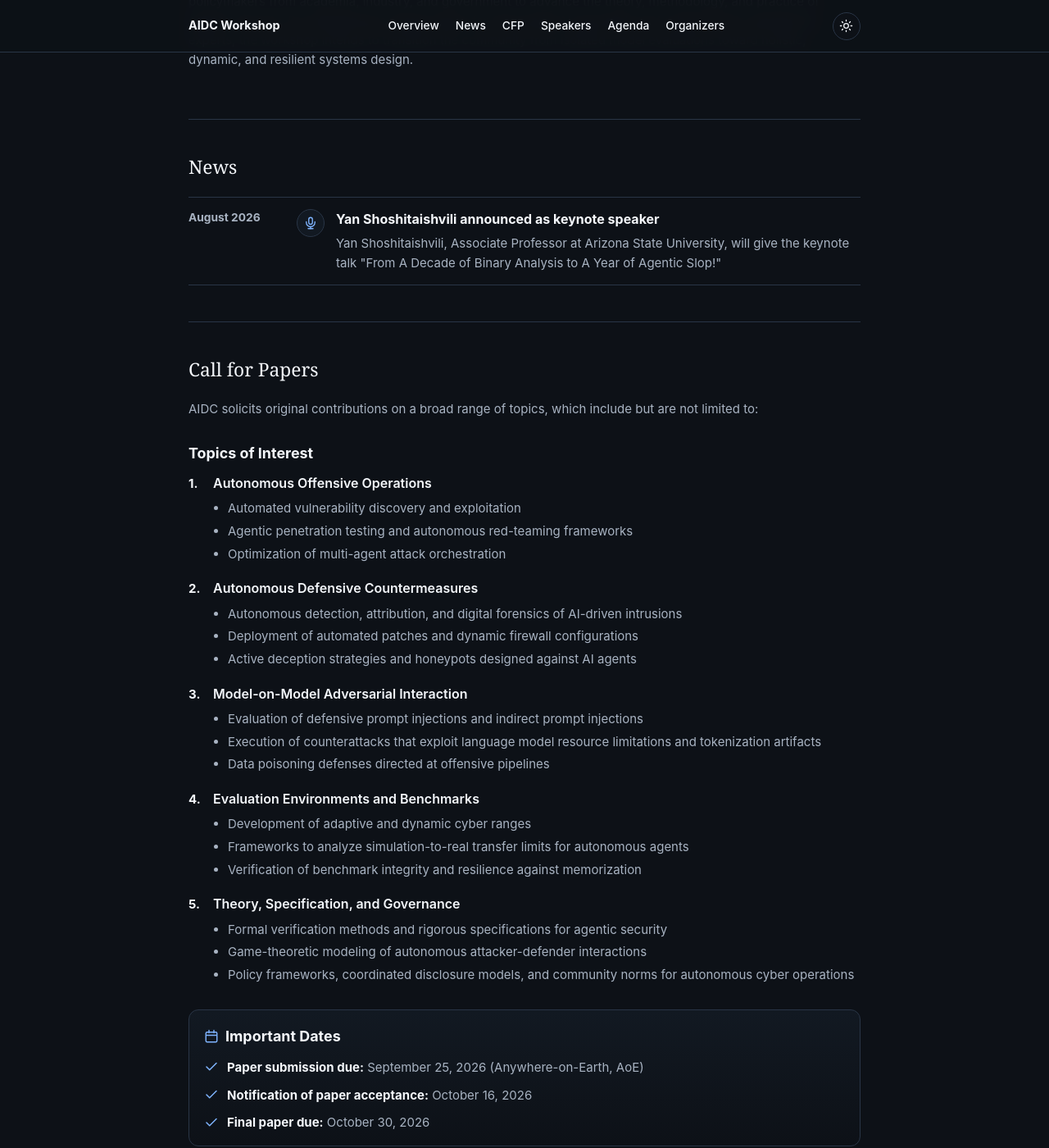
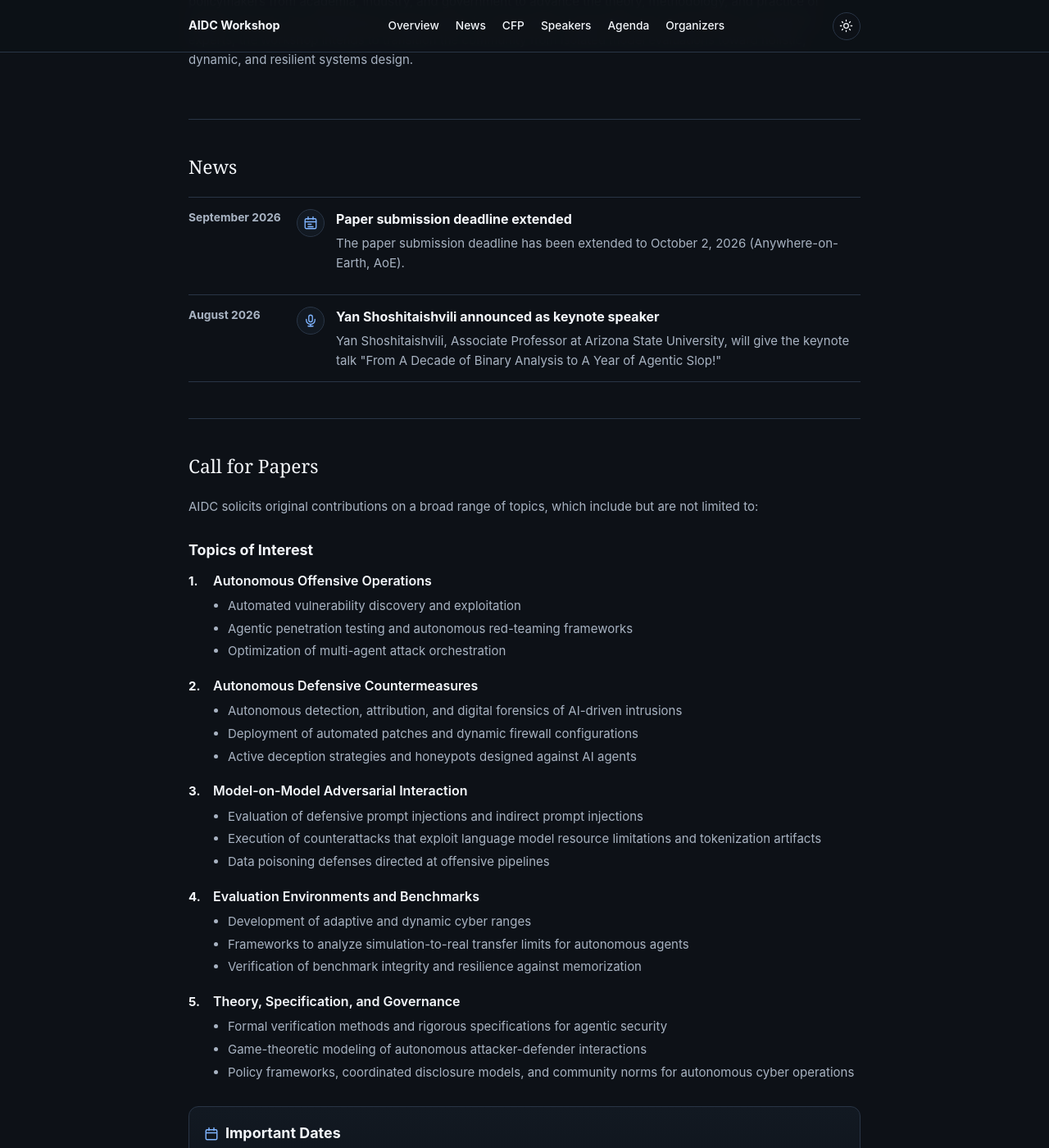
Before and after one commit to aidcworkshop/aidcworkshop.github.io, a Jekyll site: the page built from index.md, in a window 1280 px wide and 1400 px high, scrolled down 986 px. Shown: the whole window at 82% size. Built offline with Jekyll 4.4.1, drawn with Linux system fonts in a browser that asks for light colours; some of the changed text lies outside the part shown.

Commit message:
Announce extended paper deadline

```diff
--- a/_data/workshop.yml
+++ b/_data/workshop.yml
@@ -28,6 +28,10 @@ overview:
 news:
   heading: "News"
   items:
+    - date: "September 2026"
+      icon: "calendar"
+      title: "Paper submission deadline extended"
+      body: "The paper submission deadline has been extended to October 2, 2026 (Anywhere-on-Earth, AoE)."
     - date: "August 2026"
       icon: "microphone"
       title: "Yan Shoshitaishvili announced as keynote speaker"
@@ -112,7 +116,8 @@ cfp:
     - heading: "Important Dates"
       items:
         - label: "Paper submission due"
-          date: "September 25, 2026 (Anywhere-on-Earth, AoE)"
+          old_date: "September 25, 2026 (Anywhere-on-Earth, AoE)"
+          date: "October 2, 2026 (Anywhere-on-Earth, AoE)"
         - label: "Notification of paper acceptance"
           date: "October 16, 2026"
         - label: "Final paper due"
--- a/_layouts/home.html
+++ b/_layouts/home.html
@@ -67,6 +67,12 @@ layout: default
                   <path d="M12 18v3" />
                   <path d="M8 21h8" />
                 </svg>
+              {% elsif item.icon == 'calendar' %}
+                <svg viewBox="0 0 24 24">
+                  <path d="M8 2v4M16 2v4M3 10h18" />
+                  <path d="M5 5h14a2 2 0 0 1 2 2v12a2 2 0 0 1-2 2H5a2 2 0 0 1-2-2V7a2 2 0 0 1 2-2Z" />
+                  <path d="M8 14h5M8 18h8" />
+                </svg>
               {% else %}
                 <svg viewBox="0 0 24 24">
                   <path d="M4 5h16v14H4Z" />
@@ -121,7 +127,13 @@ layout: default
                   <svg class="important-dates__item-icon" aria-hidden="true" viewBox="0 0 24 24">
                     <path d="M20 6 9 17l-5-5" />
                   </svg>
-                  <span><strong>{{ item.label }}:</strong> {{ item.date }}</span>
+                  <span>
+                    <strong>{{ item.label }}:</strong>
+                    {% if item.old_date %}
+                      <s class="important-dates__old-date">{{ item.old_date }}</s>
+                    {% endif %}
+                    {{ item.date }}
+                  </span>
                 </li>
           {% endfor %}
             </ul>
--- a/assets/css/main.css
+++ b/assets/css/main.css
@@ -412,6 +412,11 @@ h4 {
 
 .important-dates__item strong {
   color: var(--ink);
+}
+
+.important-dates__old-date {
+  color: var(--muted);
+  margin-right: 6px;
 }
 
 .topic-groups {
```
